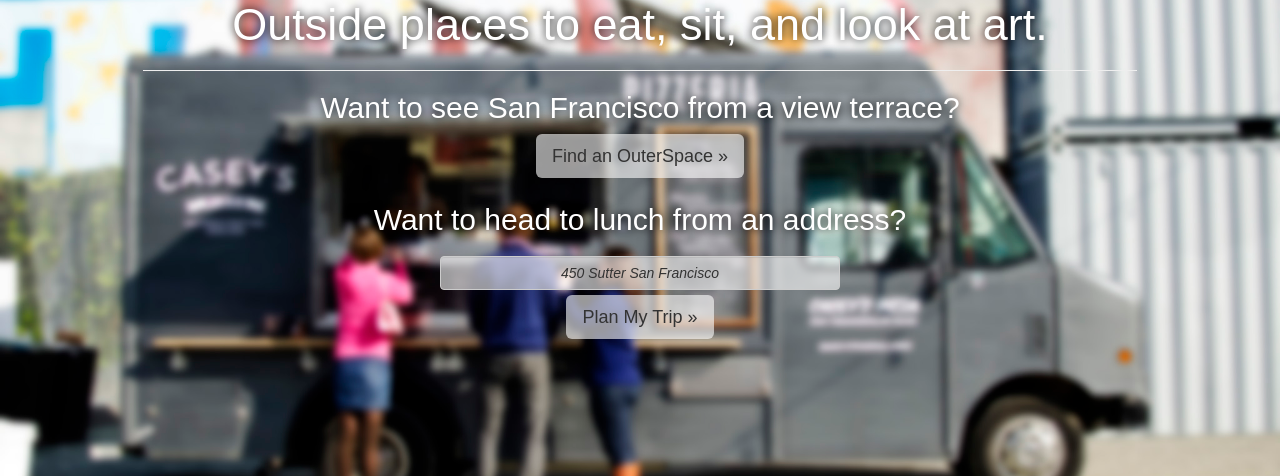
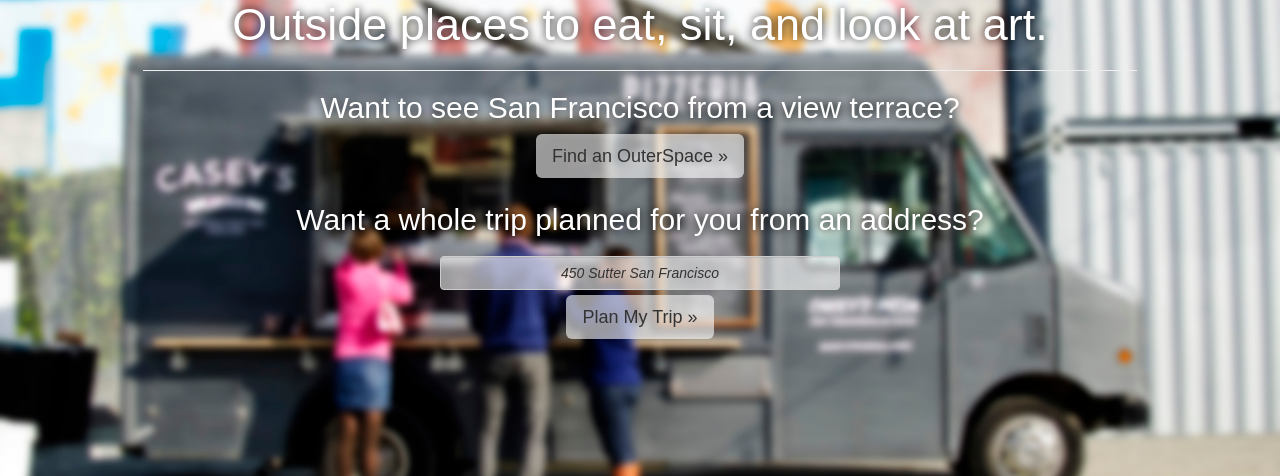
Before and after one commit to christineurban/OuterSpaces, a Flask app: page / in a window 1280 px wide. Shown: the part 208-684 px from the top of the page. Run offline with Flask 2, Linux system fonts and the light colour scheme; some libraries are stand-ins or nearby versions; some web fonts are replaced.

Commit message:
updated index blurb

```diff
--- a/templates/index.html
+++ b/templates/index.html
@@ -46,7 +46,7 @@
                   <a class="btn btn-default btn-lg index-btn" href="/map"
                     role="button">Find an OuterSpace &raquo;</a>
                 </p>
-                <h2 class="prompt">Want to head to lunch from an address?</h2>
+                <h2 class="prompt">Want a whole trip planned for you from an address?</h2>
                 <p class="lead">
                   <form action="/plan" method="POST">
                     <input type="text" class="form-control" name="plan_my_trip"
```
